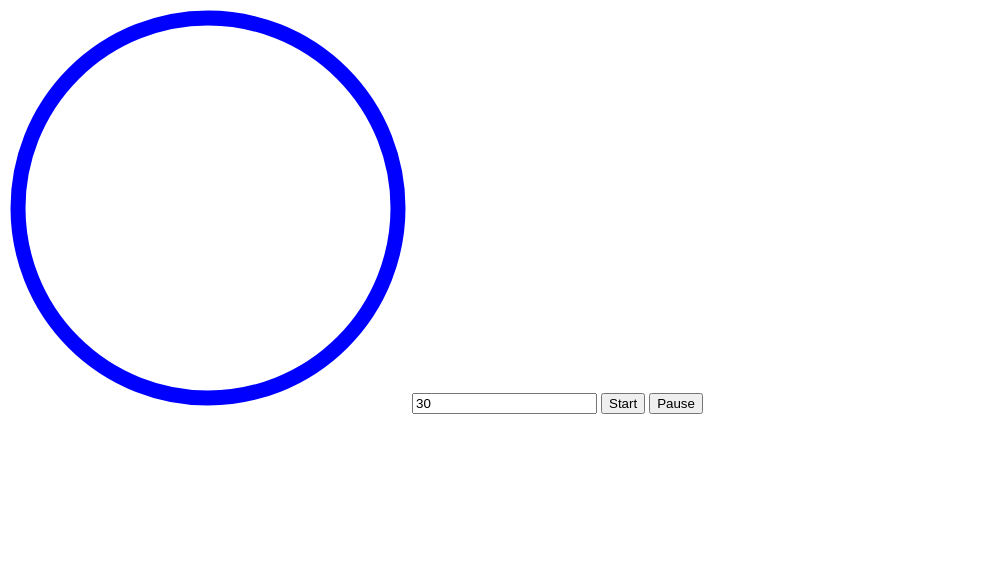
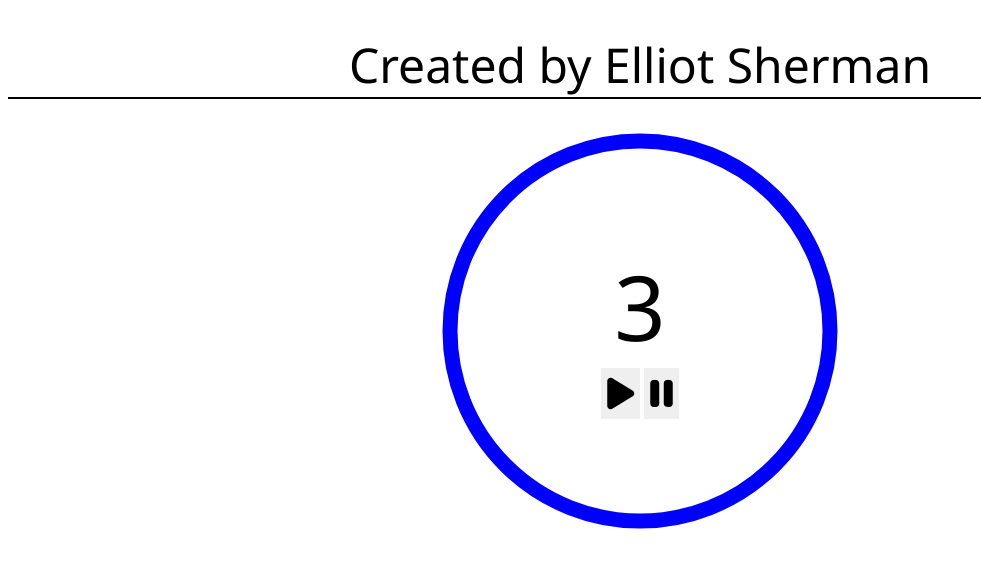
Before and after one commit to ElliotSherman/Svg-Timer, a plain HTML site: page index.html in a window 1280 px wide. Shown: the whole page, without its empty margins (0-981 px from the left). Drawn offline with Linux system fonts and the light colour scheme.

Commit message:
Finish creating the app by adding a few styles

```diff
--- a/index.html
+++ b/index.html
@@ -1,26 +1,35 @@
 <!DOCTYPE html>
 <html lang="en">
 <head>
+    <link rel="stylesheet" href="https://cdnjs.cloudflare.com/ajax/libs/font-awesome/6.0.0-beta3/css/all.min.css" integrity="sha512-Fo3rlrZj/k7ujTnHg4CGR2D7kSs0v4LLanw2qksYuRlEzO+tcaEPQogQ0KaoGN26/zrn20ImR1DfuLWnOo7aBA==" crossorigin="anonymous" referrerpolicy="no-referrer" />
+    <link rel="stylesheet" href="./style.css">
     <meta charset="UTF-8">
     <meta http-equiv="X-UA-Compatible" content="IE=edge">
     <meta name="viewport" content="width=device-width, initial-scale=1.0">
     <title>Document</title>
 </head>
 <body>
-    <svg height="400" width="400" >
-        <circle
-            r="190"
-            cx="200"
-            cy="200"
-            fill="transparent"
-            stroke="blue"
-            stroke-width="15"
-            transform="rotate(-90 200 200)"
-            />
+    <h1>Created by Elliot Sherman</h1>
+<div class="timer">
+    <div class="controls">
+      <input id="duration" value="3" />
+      <div>
+        <button id="start"><i class="fas fa-play"></i></button>
+        <button id="pause"><i class="fas fa-pause"></i></button>
+      </div>
+    </div>
+    <svg class="dial">
+      <circle
+        fill="transparent"
+        stroke="blue"
+        stroke-width="15"
+        r="190"
+        cx="0"
+        cy="200"
+        transform="rotate(-90 100 100)"
+      />
     </svg>
-    <input id='duration' value="30" />
-    <button id ='start'>Start</button>
-    <button id="pause">Pause</button>
+  </div>
     <script src="./dist/timer.js" ></script>
     <script src="./dist/index.js" ></script>
 </body>
--- /dev/null
+++ b/style.css
@@ -0,0 +1,59 @@
+h1{
+  text-align: center;
+  font-size: 3rem;
+  border-bottom: 2px solid black;
+}
+.dial {
+  height: 400px;
+  width: 400px;
+}
+
+.timer {
+  position: relative;
+  display: flex;
+  align-items: center;
+  justify-content: center;
+}
+
+* {
+  font: inherit;
+}
+
+body {
+  font-family: 'Segoe UI', Roboto, Oxygen, Ubuntu, Cantarell, 'Fira Sans',
+    'Droid Sans', 'Helvetica Neue', Helvetica, Arial, sans-serif;
+}
+
+.timer input {
+  display: block;
+  border: none;
+  width: 240px;
+  font-size: 90px;
+  text-align: center;
+}
+
+.timer button {
+  border: none;
+  font-size: 36px;
+  cursor: pointer;
+}
+
+.timer button:focus {
+  outline: none;
+}
+
+.timer input:focus {
+  outline: none;
+}
+
+.controls {
+  position: absolute;
+  top: 0;
+  left: 0;
+  right: 0;
+  bottom: 0;
+  display: flex;
+  justify-content: center;
+  align-items: center;
+  flex-direction: column;
+}
```
